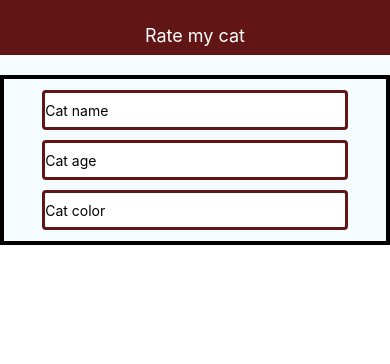
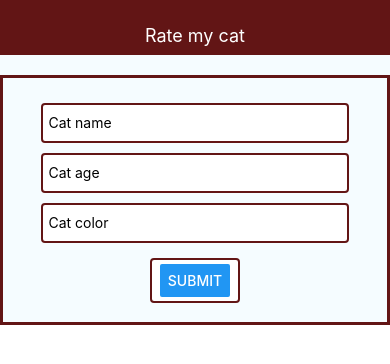
Before and after one commit to psofianiuc/mobile, a React Native app in the folder RateMyCat/: screen / in a window 390 px wide. Shown: the top 364 px of the page. Built offline with nearby package versions, Linux system fonts and the light colour scheme.

Commit message:
Added button to form

```diff
--- a/RateMyCat/App.js
+++ b/RateMyCat/App.js
@@ -35,10 +35,10 @@ var styles = StyleSheet.create({
     },
     formContainer: {
         width: Dimensions.get('window').width,
-        height: 170,
+        height: 250,
         alignSelf: 'center',
         marginTop: 20,
-        borderColor: '#000000',
-        borderWidth: 4
+        borderColor: '#621515',
+        borderWidth: 3
     }
 });
--- a/RateMyCat/Components/CatForm.js
+++ b/RateMyCat/Components/CatForm.js
@@ -2,7 +2,7 @@
  * Created by admin on 08/11/2017.
  */
 import React, {Component} from 'react';
-import {Text, View, StyleSheet, ListView, Button, ActivityIndicator, TextInput } from 'react-native';
+import {Text, View, StyleSheet, Button, TextInput } from 'react-native';
 
 
 export default class CatForm extends Component {
@@ -21,10 +21,19 @@ export default class CatForm extends Component {
                     style={styles.textInputStyle}
                     placeholder="Cat color"
                 />
+                <View style={styles.buttonContainer}>
+                    <Button onPress={this._submit} title="Submit" accessibilityLabel="Tap on Me"/>
+                </View>
+
             </View>
         );
     }
+    _submit(event) {
+        console.log('Pressed!');
+    }
 }
+
+
 
 var styles = StyleSheet.create({
     container: {
@@ -35,11 +44,23 @@ var styles = StyleSheet.create({
     },
     textInputStyle: {
         backgroundColor: '#ffffff',
-        borderWidth: 3,
+        borderWidth: 2,
         borderColor: '#621515',
         borderRadius: 4,
         height: 40,
         width: '80%',
         margin: 5,
+        padding: 5,
+    },
+    buttonContainer: {
+        marginTop: 10,
+        backgroundColor: '#ffffff',
+        alignItems: 'center',
+        justifyContent: 'center',
+        width: 90,
+        height: 45,
+        borderColor: '#621515',
+        borderWidth: 2,
+        borderRadius: 4,
     }
 });
--- a/RateMyCat/Components/CatList.js
+++ b/RateMyCat/Components/CatList.js
@@ -5,7 +5,7 @@ import React, {Component} from 'react';
 import {Text, View, StyleSheet, ListView, Button, ActivityIndicator, TextInput } from 'react-native';
 
 
-export default class CatList extends React.Component {
+export default class CatList extends Component {
     constructor(prop) {
         super(prop);
         this.state = {
```
